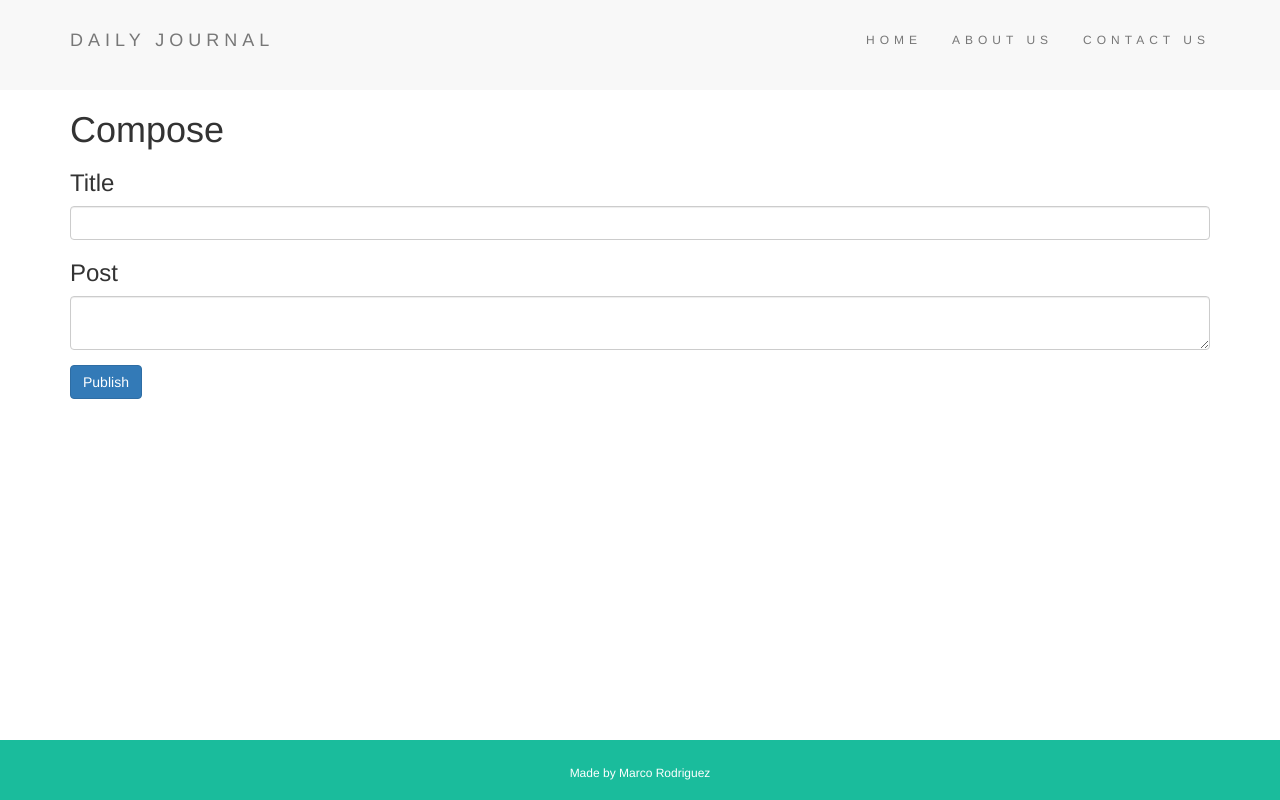
After one commit to mrodriguez3313/Res, a Node server app: page /compose in a window 1280 px wide. The commit adds this page. Run offline with Node 20, Linux system fonts and the light colour scheme.

Commit message:
Challenge 10 complete

```diff
--- a/app.js
+++ b/app.js
@@ -4,6 +4,7 @@ const express = require("express");
 const bodyParser = require("body-parser");
 const ejs = require("ejs");
 
+const port = 8080;
 const homeStartingContent = "Lacus vel facilisis volutpat est velit egestas dui id ornare. Semper auctor neque vitae tempus quam. Sit amet cursus sit amet dictum sit amet justo. Viverra tellus in hac habitasse. Imperdiet proin fermentum leo vel orci porta. Donec ultrices tincidunt arcu non sodales neque sodales ut. Mattis molestie a iaculis at erat pellentesque adipiscing. Magnis dis parturient montes nascetur ridiculus mus mauris vitae ultricies. Adipiscing elit ut aliquam purus sit amet luctus venenatis lectus. Ultrices vitae auctor eu augue ut lectus arcu bibendum at. Odio euismod lacinia at quis risus sed vulputate odio ut. Cursus mattis molestie a iaculis at erat pellentesque adipiscing.";
 const aboutContent = "Hac habitasse platea dictumst vestibulum rhoncus est pellentesque. Dictumst vestibulum rhoncus est pellentesque elit ullamcorper. Non diam phasellus vestibulum lorem sed. Platea dictumst quisque sagittis purus sit. Egestas sed sed risus pretium quam vulputate dignissim suspendisse. Mauris in aliquam sem fringilla. Semper risus in hendrerit gravida rutrum quisque non tellus orci. Amet massa vitae tortor condimentum lacinia quis vel eros. Enim ut tellus elementum sagittis vitae. Mauris ultrices eros in cursus turpis massa tincidunt dui.";
 const contactContent = "Scelerisque eleifend donec pretium vulputate sapien. Rhoncus urna neque viverra justo nec ultrices. Arcu dui vivamus arcu felis bibendum. Consectetur adipiscing elit duis tristique. Risus viverra adipiscing at in tellus integer feugiat. Sapien nec sagittis aliquam malesuada bibendum arcu vitae. Consequat interdum varius sit amet mattis. Iaculis nunc sed augue lacus. Interdum posuere lorem ipsum dolor sit amet consectetur adipiscing elit. Pulvinar elementum integer enim neque. Ultrices gravida dictum fusce ut placerat orci nulla. Mauris in aliquam sem fringilla ut morbi tincidunt. Tortor posuere ac ut consequat semper viverra nam libero.";
@@ -16,18 +17,34 @@ app.use(bodyParser.urlencoded({extended: true}));
 app.use(express.static("public"));
 
 
+app.post("/", function(req, res) {
+  console.log("Posted");
+});
 
+app.get("/", function(req, res) {
+  res.render("home", {page: "Home", introParagraph: homeStartingContent});
+});
 
+app.get("/about", function(req, res) {
+  res.render("about", {page: "About", introParagraph: aboutContent});
+});
 
+app.get("/contact", function(req, res) {
+  res.render("contact", {page: "Contact Me", introParagraph: contactContent});
+});
 
+app.get("/compose", function(req, res) {
+  res.render("compose", {page: "Compose"});
+});
 
+app.post("/compose", function(req, res){
+  const post = {
+    postTitle: req.body.blogTitle,
+    postBody: req.body.blogBody
+  };
+  console.log(post);
+})
 
-
-
-
-
-
-
-app.listen(3000, function() {
-  console.log("Server started on port 3000");
+app.listen(port, function() {
+  console.log("Server started on port " + port);
 });
--- a/views/compose.ejs
+++ b/views/compose.ejs
@@ -0,0 +1,16 @@
+<!DOCTYPE html>
+<%- include('partials/header'); -%>
+    <h1><%=page%></h1>
+
+      <form class="" action="/compose" method="post">
+        <div class="form-group">
+          <h3>Title</h3>
+          <input type="text" class="form-control" autocomplete="off" name="blogTitle">
+          <h3>Post</h3>
+          <textarea class="form-control" autocomplete="off" name="blogBody"></textarea>
+        </div>
+        <button type="submit" class="btn btn-primary">Publish</button>
+      </form>
+
+
+<%- include('partials/footer'); -%>
--- /dev/null
+++ b/views/partials/footer.ejs
@@ -0,0 +1,9 @@
+
+    </div>
+      <div class="footer-padding"></div>
+      <div class="footer">
+        <p>Made by Marco Rodriguez</p>
+      </div>
+    </div>
+  </body>
+</html>
--- a/views/header.ejs
+++ b/views/partials/header.ejs
@@ -14,9 +14,9 @@
       </div>
         <ul class="nav navbar-nav navbar-right">
           <!-- 6 -->
-          <li id="home"><a href="#">HOME</a></li>
-          <li id="about"><a href="#">ABOUT US</a></li>
-          <li id="contact"><a href="#">CONTACT US</a></li>
+          <li id="home"><a href="/">HOME</a></li>
+          <li id="about"><a href="/about">ABOUT US</a></li>
+          <li id="contact"><a href="/contact">CONTACT US</a></li>
         </ul>
     </div>
   </nav>
```
Also changed, not shown: views/about.ejs (+7 -0 lines), views/contact.ejs (+7 -0 lines), views/footer.ejs (deleted, +0 -9 lines), views/home.ejs (+7 -0 lines), 3 other files.
